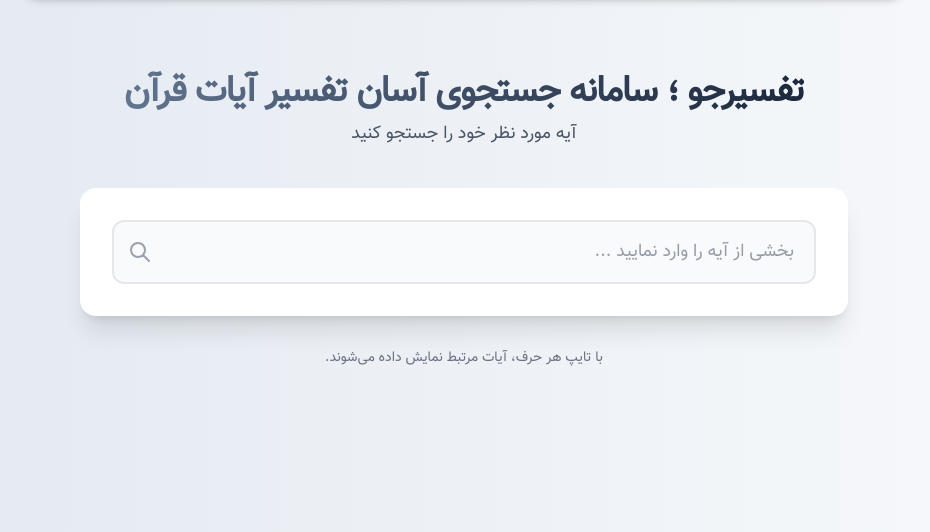
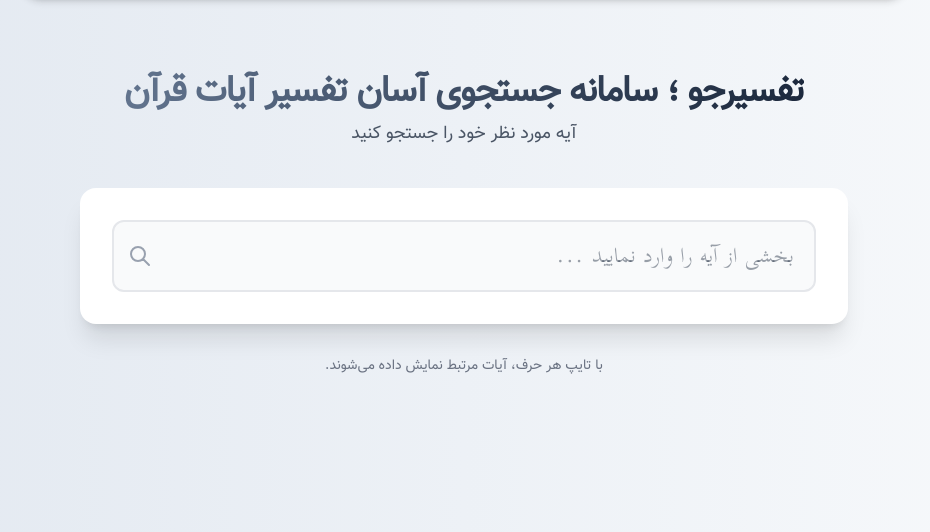
Before and after one commit to AliAhmadiBazardeh/quran-insight, a Django app: page / in a window 1280 px wide. Shown: the part 60-592 px from the top of the page, without its empty margins (176-1106 px from the left). Run offline with Django 5.2, Linux system fonts and the light colour scheme; parts of the project's set-up code (start-up, migrations or seed data) failed here and were passed over; some libraries are stand-ins or nearby versions.

Commit message:
style: alter font size

```diff
--- a/static/js/search.js
+++ b/static/js/search.js
@@ -93,7 +93,7 @@ function renderResults(results, query = '') {
                     <span class="font-medium text-emerald-800">${escapeHtml(item.surah_name)} - آیه ${item.ayah_number}</span>
                     <span class="text-xs text-gray-500">${item.surah_number}:${item.ayah_number}</span>
                 </div>
-                <div class="text-2xl osmantaha text-gray-600 mt-1">${escapeHtml(item.text_prefix || '')}...</div>
+                <div class="text-2xl osmantaha font-bold text-gray-600 mt-1">${escapeHtml(item.text_prefix || '')}...</div>
             `;
             li.addEventListener('click', () => selectAyah(item));
             resultsList.appendChild(li);
--- a/static/js/tafsir.js
+++ b/static/js/tafsir.js
@@ -41,7 +41,7 @@ function renderTafsir(data) {
                     سوره ${escapeHtml(ayah.surah_name)} -
                     آیه ${ayah.ayah_number}
                 </p>
-                <p class="text-gray-600 mt-2 text-2xl osmantaha">${escapeHtml(ayah.text || '')}</p>
+                <p class="text-gray-600 mt-2 text-3xl osmantaha font-bold">${escapeHtml(ayah.text || '')}</p>
             </div>
     `;
 
--- a/templates/quran/_search_box.html
+++ b/templates/quran/_search_box.html
@@ -2,7 +2,7 @@
     <input type="text"
            id="searchInput"
            placeholder="بخشی از آیه را وارد نمایید ..."
-           class="w-full px-5 py-4 text-right text-gray-700 bg-gray-50 border-2 border-gray-200 rounded-xl focus:outline-none focus:border-slate-500 focus:ring-1 focus:ring-slate-500 transition duration-200 text-lg">
+           class="w-full osmantaha text-3xl px-5 py-4 text-right text-gray-700 bg-gray-50 border-2 border-gray-200 rounded-xl focus:outline-none focus:border-slate-500 focus:ring-1 focus:ring-slate-500 transition duration-200">
 
     <div class="absolute left-4 top-1/2 transform -translate-y-1/2 text-gray-400">
         <svg xmlns="http://www.w3.org/2000/svg" class="h-6 w-6" fill="none" viewBox="0 0 24 24" stroke="currentColor">
```
